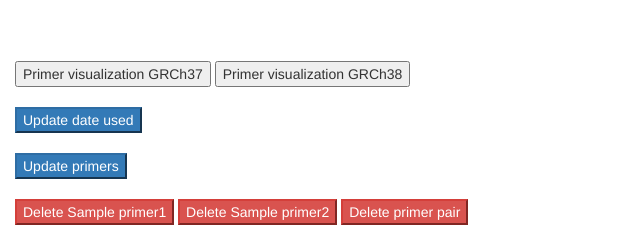
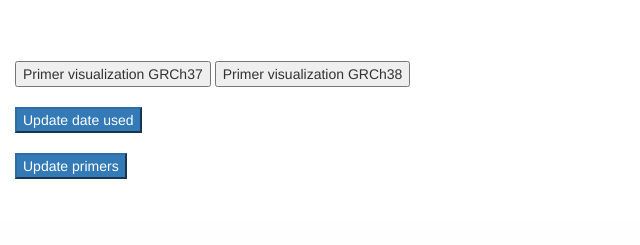
Before and after one commit to eastgenomics/Genetics_Ark, a Django app: template primer_db/templates/primer_db/edit_pair.html in a window 1280 px wide. Shown: the part 1205-1450 px from the top of the page, without its empty margins (0-640 px from the left). After the commit the page ends 1384 px from the top, so only its background shows below. Run offline with Django 3.2, Linux system fonts and the light colour scheme; the template is opened without the code that fills it: most values are stand-ins (such as "Sample title", 1, 10 or a date in 2020); parts of the project's set-up code (start-up, migrations or seed data) failed here and were passed over; some libraries are stand-ins or nearby versions.

Commit message:
removed delete buttons from edit templates

```diff
--- a/primer_db/templates/primer_db/edit_pair.html
+++ b/primer_db/templates/primer_db/edit_pair.html
@@ -236,29 +236,7 @@ table, td, th {
 
     <br><br>
 
-    <button
-        type="submit"
-        name = "delete_primer1_button"
-        value={{ primer1.id }}
-        class="bt btn-danger"
-        onclick="return confirm('Do you want to delete {{ primer1.name }}?')"
-    >Delete {{ primer1.name }}</button>
 
-    <button
-        type="submit"
-        name = "delete_primer2_button"
-        value={{ primer2.id }}
-        class="bt btn-danger"
-        onclick="return confirm('Do you want to delete {{ primer2.name }}?')"
-    >Delete {{ primer2.name }}</button>
-
-    <button
-        type="submit"
-        name = "delete_pair_button"
-        value="delete_pair"
-        class="bt btn-danger"
-        onclick="return confirm('Do you want to delete this pair of primers?')"
-    >Delete primer pair</button>
 </form>
 <br>
 </body>
```
Also changed, not shown: primer_db/templates/primer_db/edit_primer.html (+0 -9 lines).
